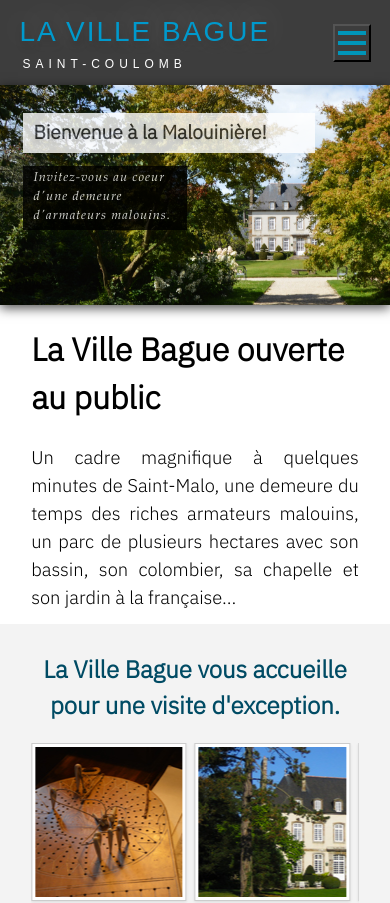
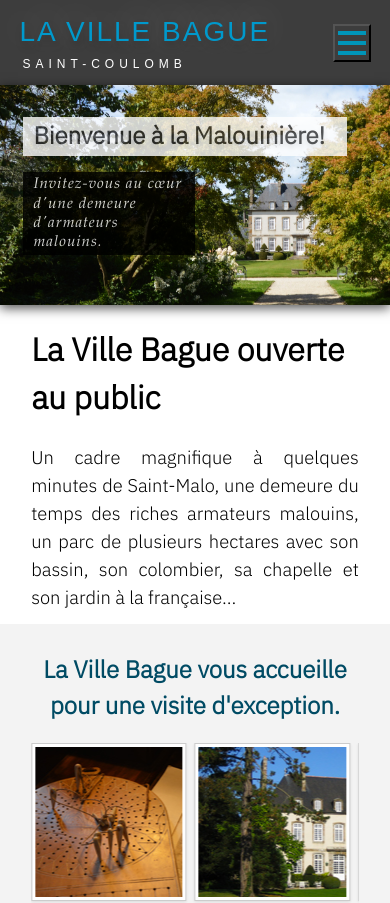
Before and after one commit to Guillaume-Cojan/la-ville-bague, a React (Create React App) app: page / in a window 390 px wide. Shown: the top 903 px of the page. Built offline with nearby package versions, Linux system fonts and the light colour scheme.

Commit message:
increase title size

```diff
--- a/src/App.css
+++ b/src/App.css
@@ -313,14 +313,14 @@ p {
 
 @media screen and (max-width: 700px) {
     #welcome-message {
-        width: 17rem;
+        width: 19rem;
         line-height: 1.6rem;
-        font-size: 120%;
+        font-size: 150%;
         text-align: left;
     }
     #welcome-subtitle {
-        width: 9rem;
-        font-size: 80%;
+        width: 9.5rem;
+        font-size: 95%;
         line-height: 1.2rem;
         text-align: left;
     }
--- a/src/components/Home.js
+++ b/src/components/Home.js
@@ -37,8 +37,7 @@ function Home() {
                 <div className="home-welcome-text-container">
                     <h1 id="welcome-message">Bienvenue à la Malouinière!</h1>
                     <div id="welcome-subtitle">
-                        Invitez-vous au coeur d'une demeure d'armateurs
-                        malouins.
+                        Invitez-vous au cœur d'une demeure d'armateurs malouins.
                     </div>
                 </div>
             </div>
```
